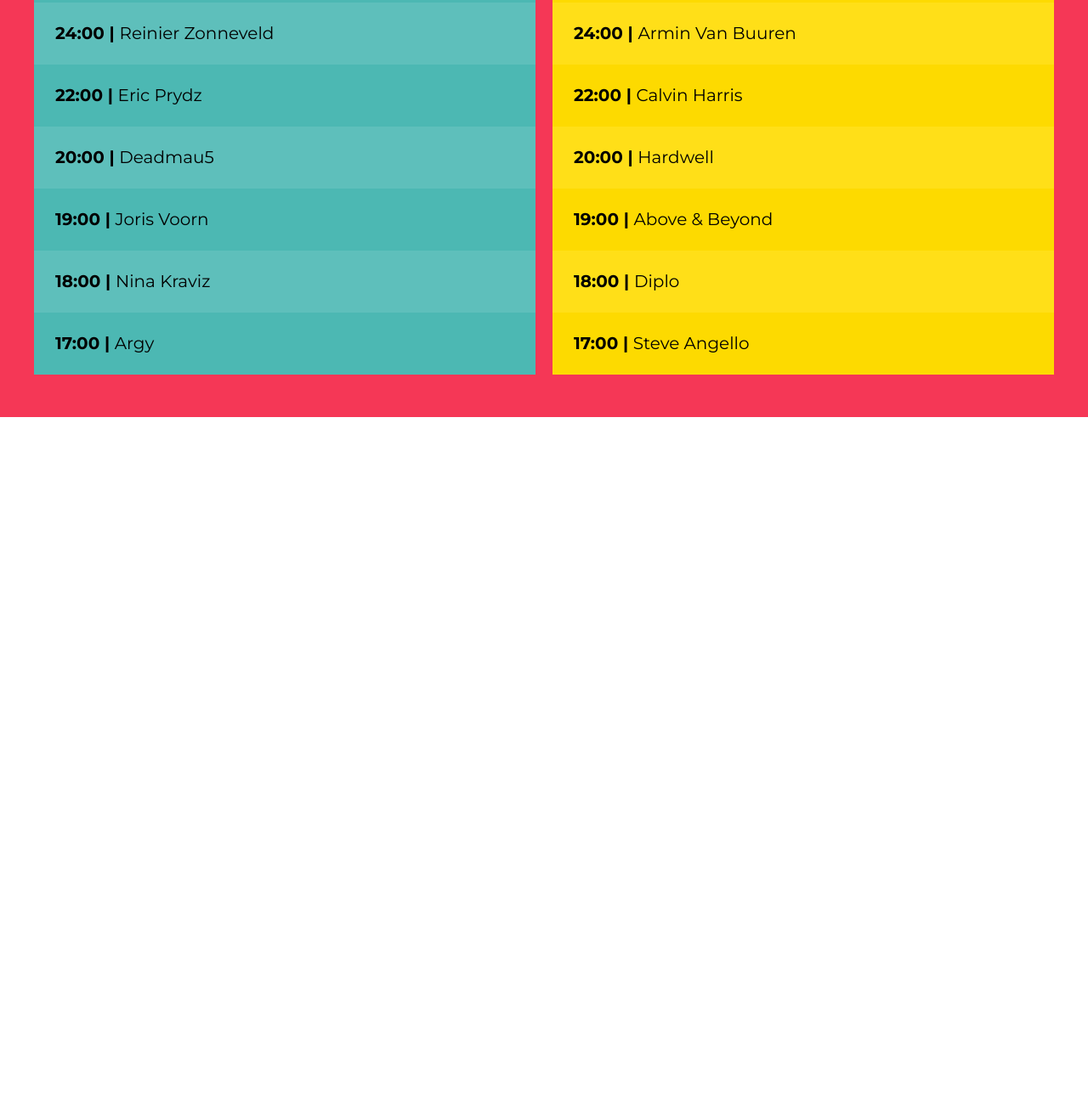
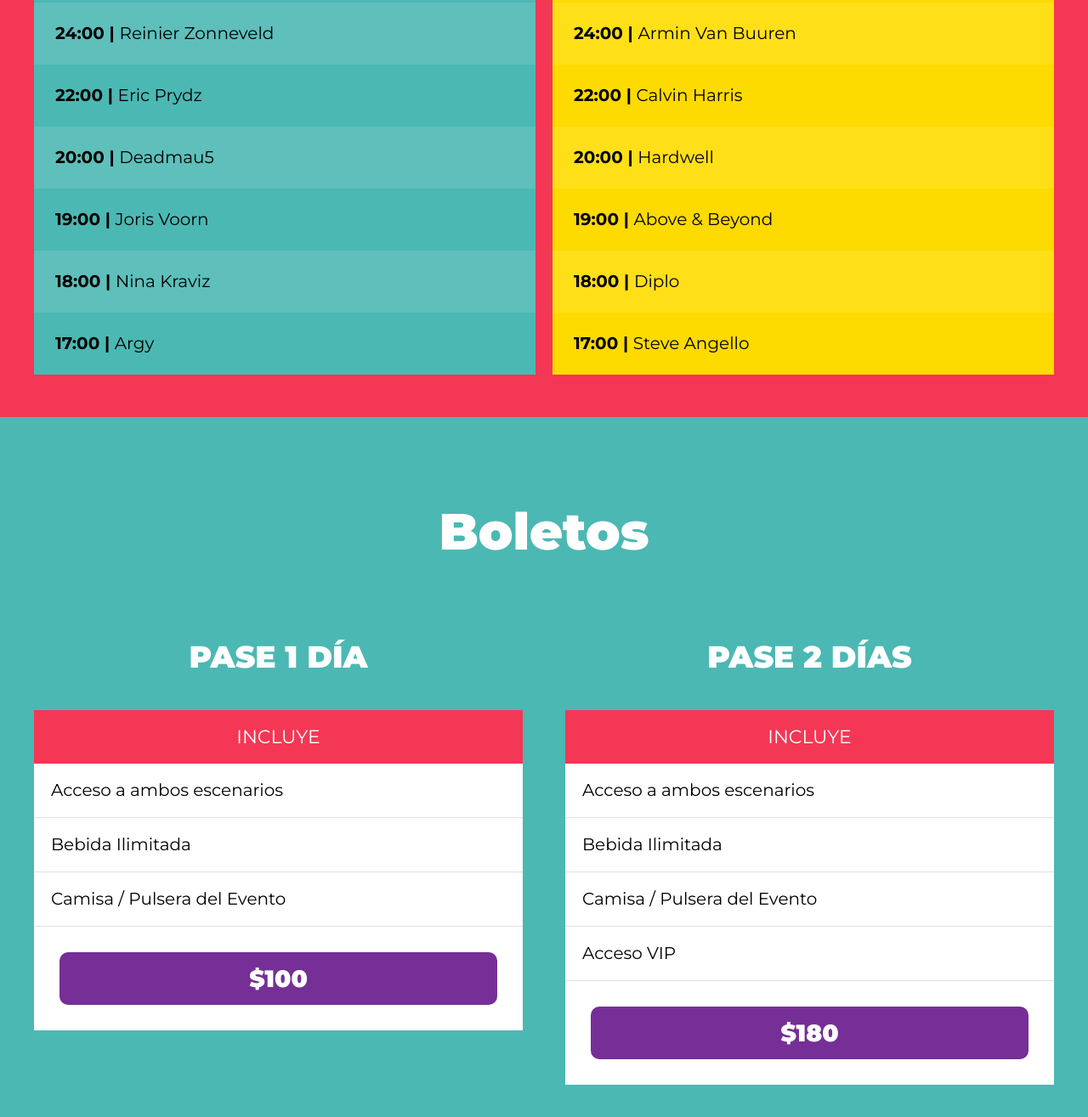
Before and after one commit to marternium/Festival-de-musica, a website: page index.html in a window 1280 px wide. Shown: the part 2303-3618 px from the top of the page at 85% size. Before the commit the page ends 2794 px from the top, so only its background shows below. Drawn offline with Linux system fonts and the light colour scheme.

Commit message:
✨add tickets section

```diff
--- a/index.html
+++ b/index.html
@@ -142,5 +142,43 @@
             </div>
         </div>
     </section>
+    <section id="tickets" class="tickets-container">
+        <h3>Boletos</h3>
+        <div class="tickets container">
+            <div class="pass">
+                <p class="pass-name">Pase 1 Día</p>
+                <header class="pass-header">
+                    <p>Incluye</p>
+                </header>
+                <div class="pass-body">
+                    <ul>
+                        <li>Acceso a ambos escenarios</li>
+                        <li>Bebida Ilimitada</li>
+                        <li>Camisa / Pulsera del Evento</li>
+                    </ul>
+                </div>
+                <footer class="pass-footer">
+                    <p>$100</p>
+                </footer>
+            </div>
+            <div class="pass">
+                <p class="pass-name">Pase 2 Días</p>
+                <header class="pass-header">
+                    <p>Incluye</p>
+                </header>
+                <div class="pass-body">
+                    <ul>
+                        <li>Acceso a ambos escenarios</li>
+                        <li>Bebida Ilimitada</li>
+                        <li>Camisa / Pulsera del Evento</li>
+                        <li>Acceso VIP</li>
+                    </ul>
+                </div>
+                <footer class="pass-footer">
+                    <p>$180</p>
+                </footer>
+            </div>
+        </div>
+    </section>
 </body>
 </html>
--- a/src/scss/layout/_index.scss
+++ b/src/scss/layout/_index.scss
@@ -2,3 +2,4 @@
 @forward "hero";
 @forward "festival";
 @forward "lineup";
+@forward "tickets";
--- /dev/null
+++ b/src/scss/layout/_tickets.scss
@@ -0,0 +1,72 @@
+@use "sass:color";
+@use "base/variables" as v;
+@use "base/mixins" as m;
+
+.tickets-container{
+    background-color: v.$color_green;
+    h3{
+        color: v.$color_white;
+        text-align: center;
+    }
+}
+
+.tickets{
+    @include m.tablet {
+        @include m.grid(2, 5rem);
+    }
+}
+
+.pass{
+    &:hover{
+        transform: scale(1.1);
+        transition: transform .3s ease-in-out;
+    }
+    &-name{
+        font-size: 3.6rem;
+        text-transform: uppercase;
+        text-align: center;
+        font-weight: 900;
+        color: v.$color_white;
+    }
+    &-header, &-footer{
+        padding: .5rem;
+        p{
+            text-align: center;
+            color: v.$color_white;
+            margin: 0;
+        }
+    }
+    &-header{
+        background-color: v.$color_pink;
+        p{
+            text-transform: uppercase;
+            font-size: 2.2rem;
+            padding: 1rem 0;
+        }
+    }
+    &-body{
+        background-color: v.$color_white;
+        ul{
+            @include m.list-reset;
+            li{
+                padding: 2rem;
+                border-bottom: 1px solid #e1e1e1;
+            }
+        }
+    }
+    &-footer{
+        background-color: v.$color_white;
+        padding: 3rem;
+        p{
+            font-size: 2.8rem;
+            font-weight: 900;
+            background-color: v.$color_purple;
+            padding: 1rem 0;
+            border-radius: 1rem;
+            cursor: pointer;
+            &:hover{
+                background-color: color.adjust(v.$color_purple, $lightness: -10%);
+            }
+        }
+    }
+}
```
Also changed, not shown: build/css/app.css, readme.md.
